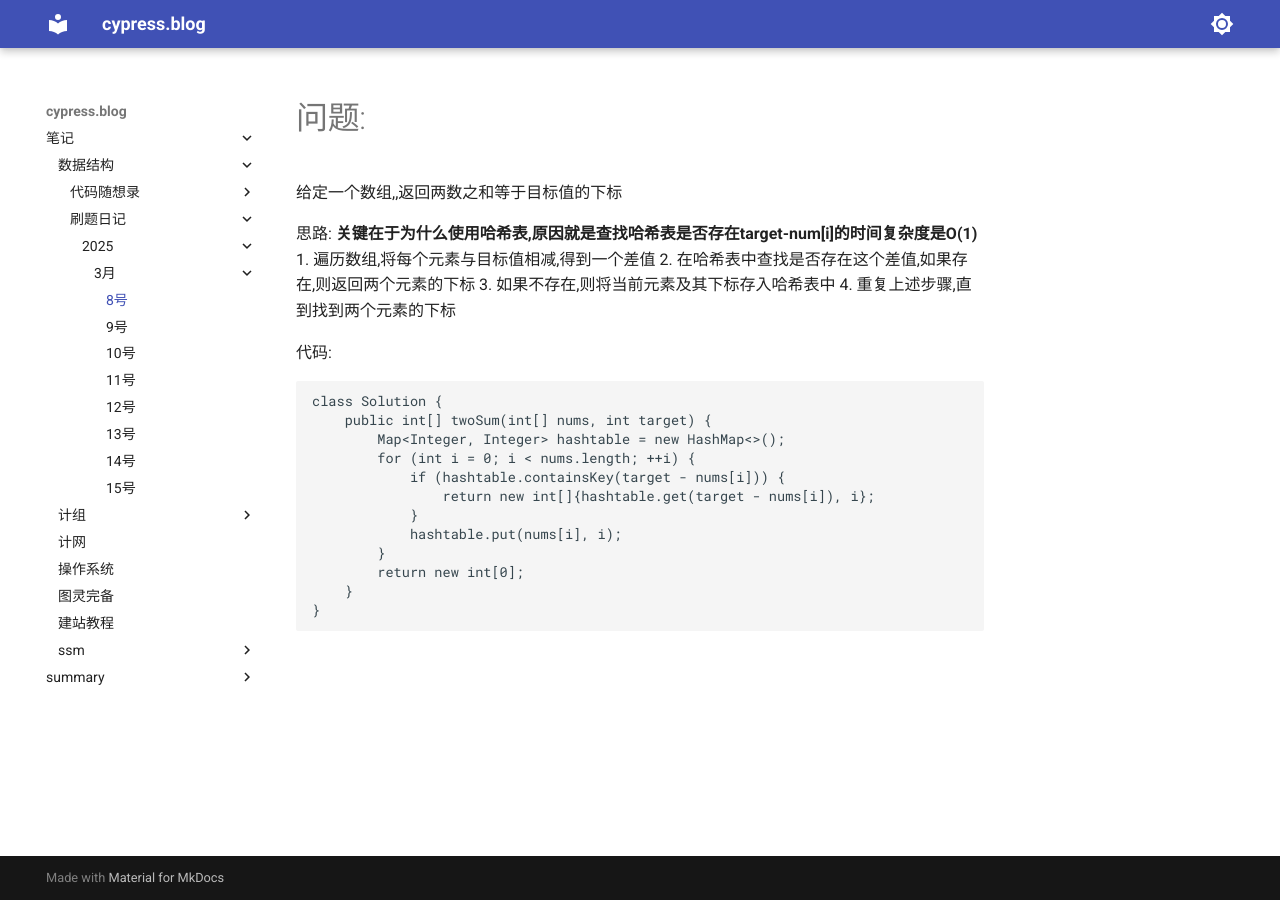
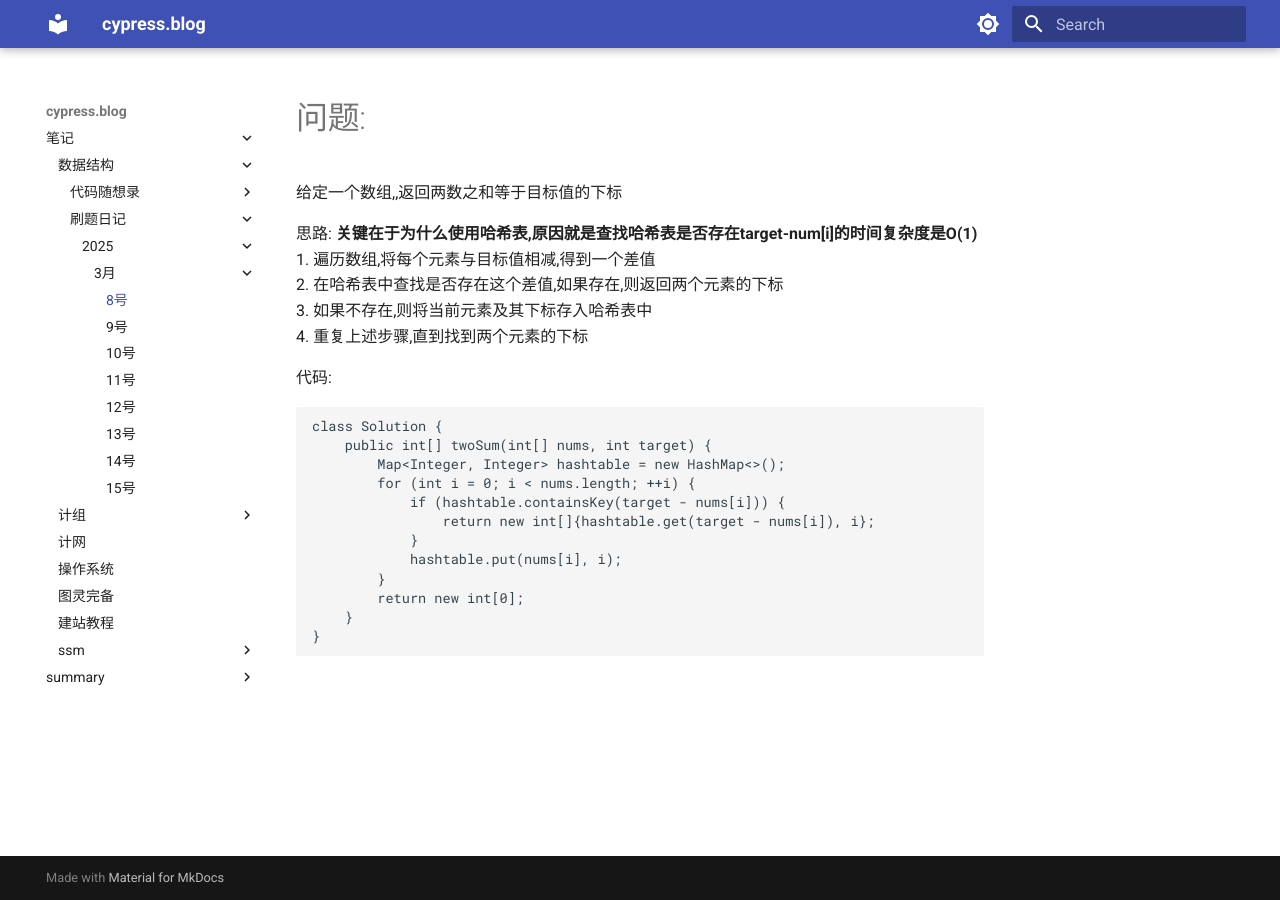
Before and after one commit to cyprer/blog0, an MkDocs documentation site: the page built from docs/note/datastructure/diary/2025/3month/8.md, in a window 1280 px wide. Built offline with MkDocs 1.6.1 and Material for MkDocs 9.7.7, drawn with Linux system fonts in a browser that asks for light colours; part of the change alters nothing that is shown.

```diff
--- a/mkdocs.yml
+++ b/mkdocs.yml
@@ -31,8 +31,19 @@ markdown_extensions:
       toc_depth: 3          # 目录深度
       separator: "_"        # 标题锚点分隔符
       title: "目录"         # 目录标题
-
+  - pymdownx.details
+  - pymdownx.highlight: # 代码块高亮
+      anchor_linenums: true
+      linenums: true # 显示行号
+      auto_title: true # 显示编程语言名称
+      linenums_style: pymdownx-inline
+      line_spans: __span
+      pygments_lang_class: true
 plugins:
+  - search:
+      lang:
+      - zh
+      - en
   - blog:
       blog_dir: blog
       post_url_format: "{slug}"
```
Also changed, not shown: docs/note/datastructure/diary/2025/3month/9.md (+1 -1 lines), docs/note/datastructure/diary/2025/3month/15.md (line endings or trailing spaces), docs/note/datastructure/diary/2025/3month/8.md (line endings or trailing spaces).
